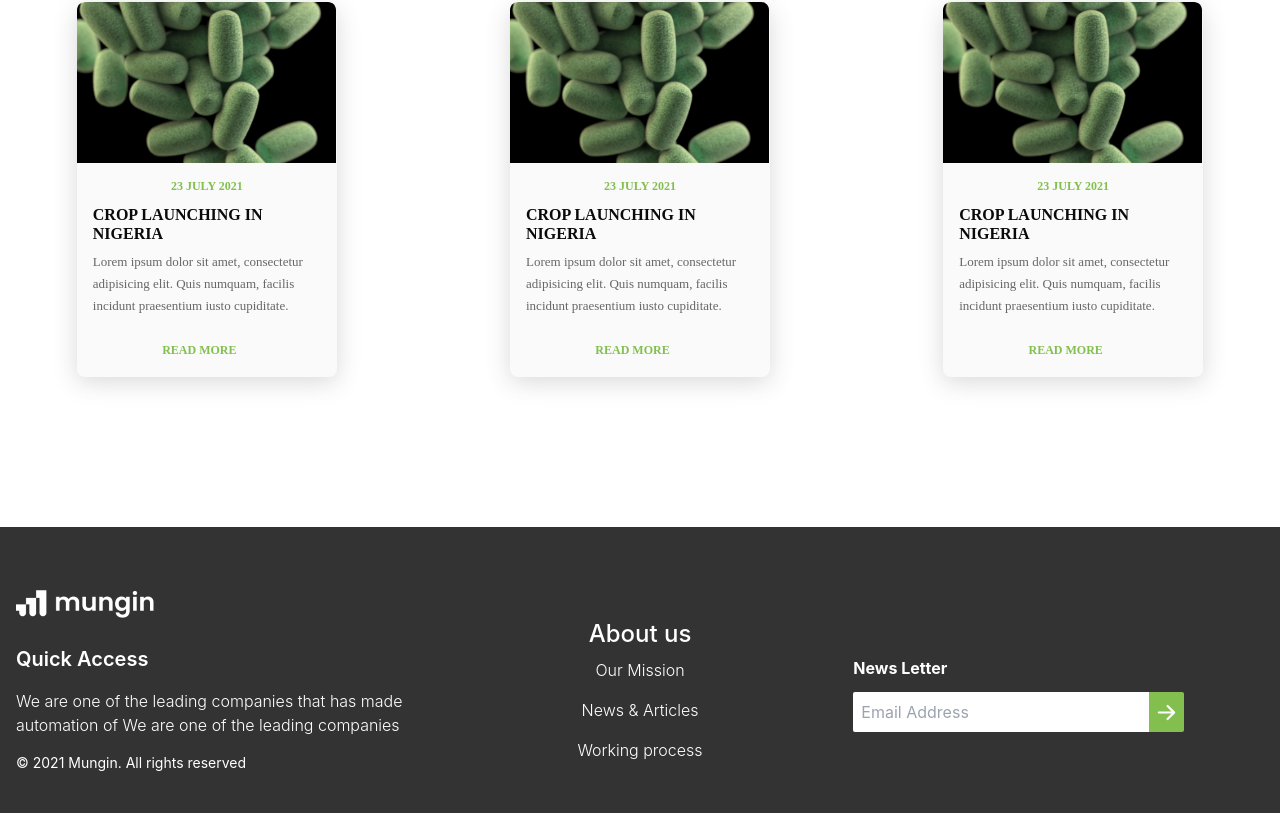
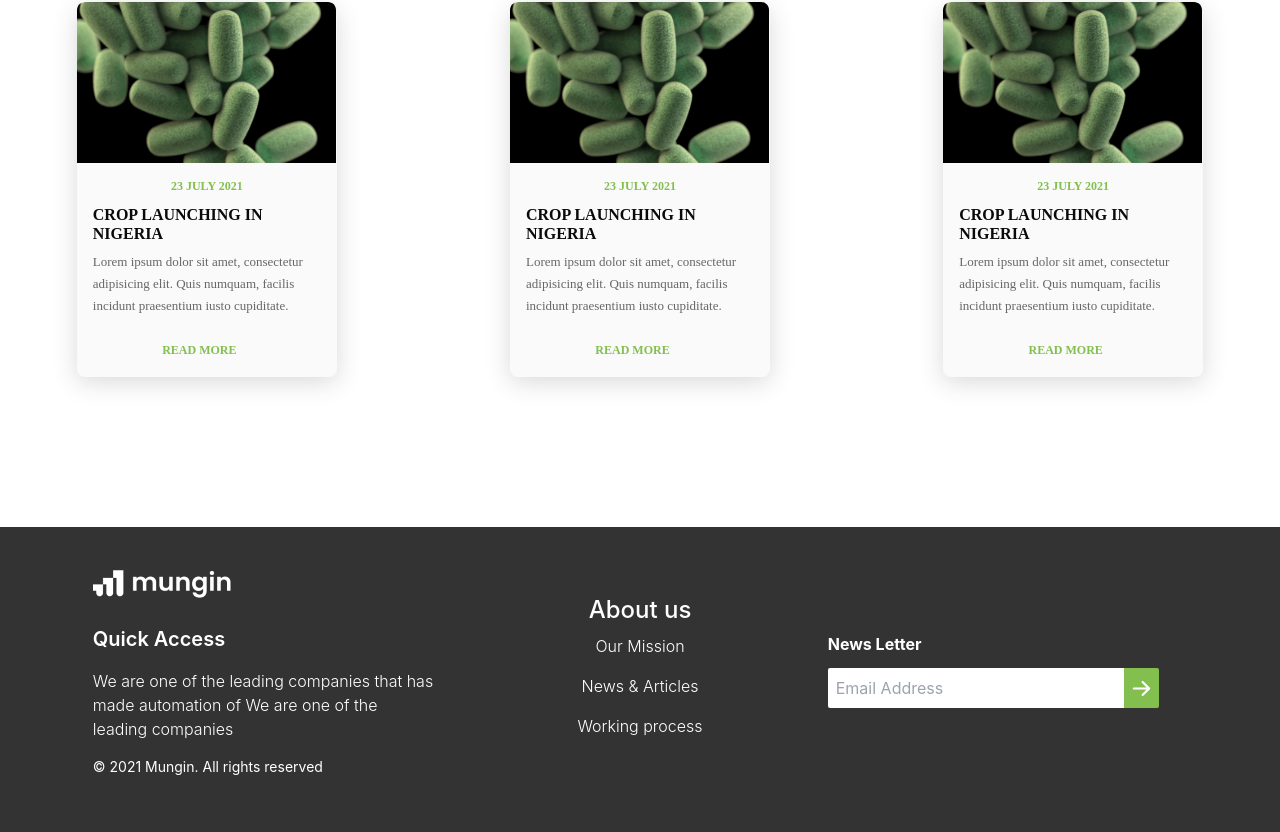
Before and after one commit to Yomzy2223/Mungin, a React (Create React App) app: page / in a window 1280 px wide. Shown: the part 2439-3271 px from the top of the page. Built offline with nearby package versions, Linux system fonts and the light colour scheme; a web font is replaced by a local one.

Commit message:
Little more changes

```diff
--- a/src/components/Landing page/Footer.jsx
+++ b/src/components/Landing page/Footer.jsx
@@ -2,13 +2,15 @@ import React from "react";
 import { BsArrowRightShort } from "react-icons/bs";
 import logo from "../../assets/logo-footer.png";
 import { Link } from "react-router-dom";
+import styled from "styled-components";
 
 const Footer = () => {
   return (
     // parent container
     <div className="bg-[#333333] w-full text-[#FFFFFF] pb-6">
       {/* content container */}
-      <div className="pt-10 space-y-8 flex md:flex-row items-center flex-col md:justify-between mx-auto container ">
+      {/* className="pt-10 space-y-8 flex md:flex-row items-center flex-col md:justify-between mx-auto container " */}
+      <FooterContainer>
         {/* quick access */}
         <div className="p-4 w-1/3 text-center md:text-left ">
           <img src={logo} className="mb-6" alt="mungin" />
@@ -54,9 +56,16 @@ const Footer = () => {
             </button>
           </div>
         </form>
-      </div>
+      </FooterContainer>
     </div>
   );
 };
 
 export default Footer;
+
+export const FooterContainer = styled.div`
+  display: flex;
+  align-items: center;
+  margin-inline: clamp(40px, 6vw, 120px);
+  padding-block: 20px 15px;
+`;
--- a/src/components/Landing page/Mission.jsx
+++ b/src/components/Landing page/Mission.jsx
@@ -1,10 +1,15 @@
-import React from 'react'
-import mission from '../../assets/mission-img.png'
+import React from "react";
+import mission from "../../assets/mission-img.png";
+import styled from "styled-components";
 
 const Mission = () => {
   return (
-    <div className='flex justify-center mt-24 mb-8'><img src={mission} alt='mission'/></div>
-  )
-}
+    <MissionContainer className="flex justify-center mt-24 mb-8">
+      <img src={mission} alt="mission" />
+    </MissionContainer>
+  );
+};
 
-export default Mission
+export default Mission;
+
+export const MissionContainer = styled.div``;
```
